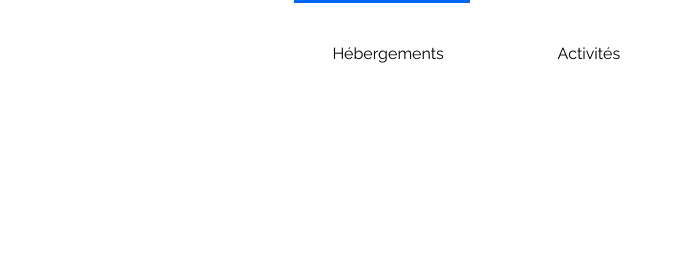
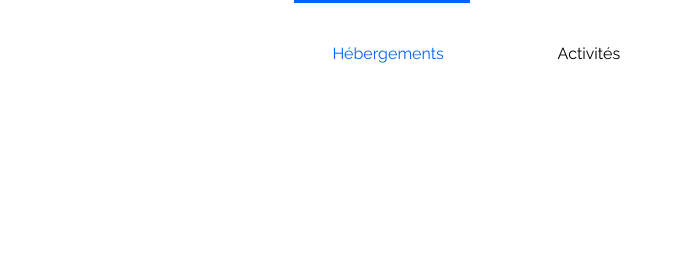
Before and after one commit to Orcryx/OCR_P2, a plain HTML site: page index.html in a window 1280 px wide. In both pictures the pointer is over the link "Hébergements". Shown: the top 256 px of the page, 602-1280 px from the left. Drawn offline with Linux system fonts and the light colour scheme.

Commit message:
Ajouter la couleur bleu au survol des ancres

```diff
--- a/css/style.css
+++ b/css/style.css
@@ -104,6 +104,7 @@ header, main, footer
 .ligne:hover
 {
     border-top : 3px #0065FC solid;
+    color : #0065FC ;
 }
 /*Gérer la barre de recherche*/
 #blocRechercher
```
